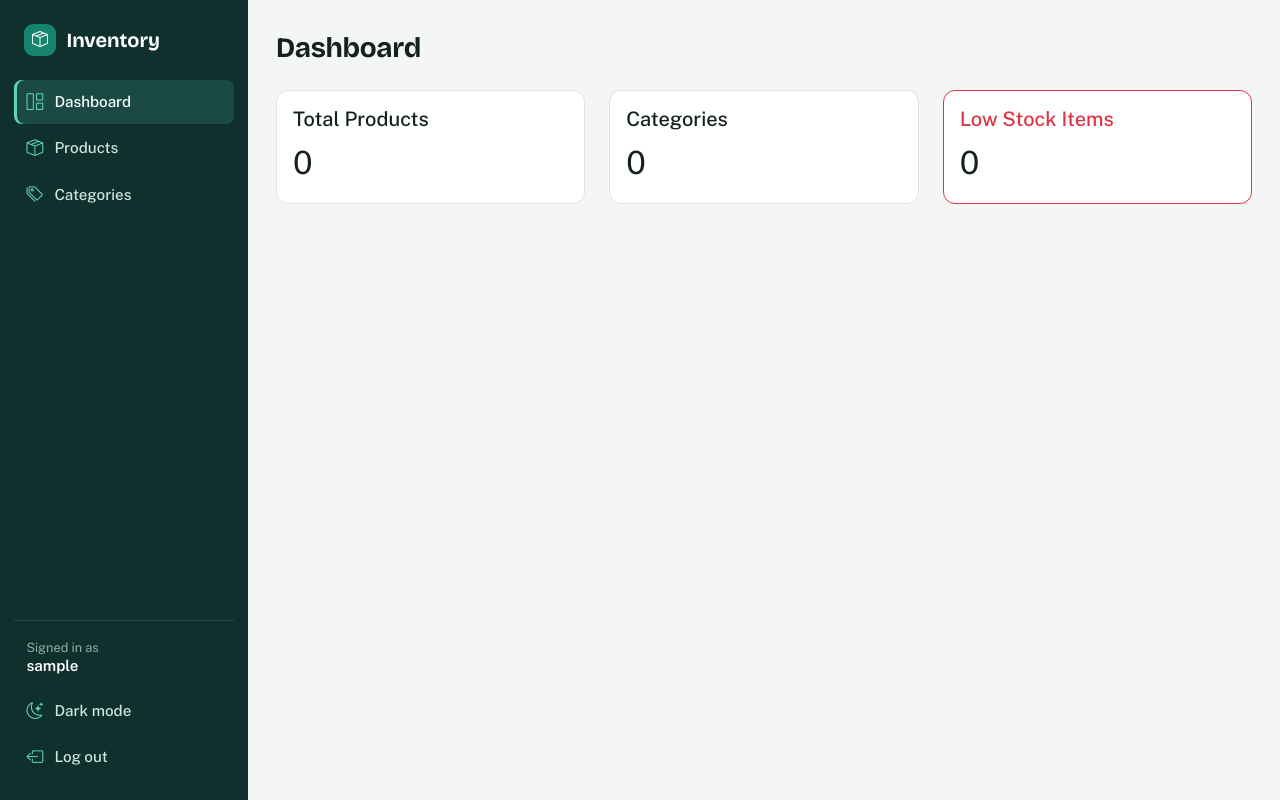
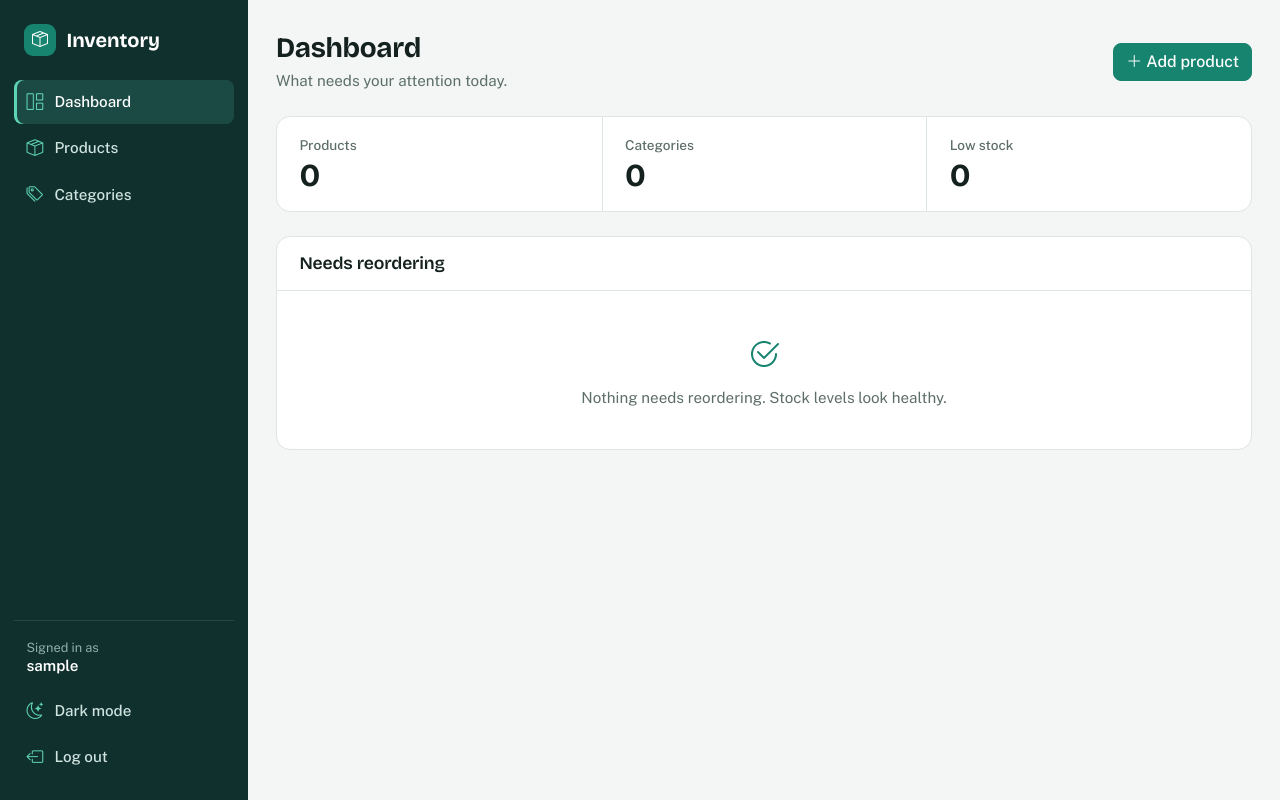
Before and after one commit to solo-forshort/inventory-management-app, a Django app: page / in a window 1280 px wide. Run offline with Django 5.2, Linux system fonts and the light colour scheme; the visitor is signed in with stand-in values (Sample User, id 1); data that the repository does not hold is empty.

Commit message:
Restyle dashboard with summary strip and reorder list

```diff
--- a/inventory/static/inventory/css/style.css
+++ b/inventory/static/inventory/css/style.css
@@ -301,3 +301,135 @@ h1 { font-size: 1.75rem; font-weight: 700; }
 }
 
 .alert { border-radius: 10px; }
+
+/* ---------- Dashboard ---------- */
+
+:root {
+    --warn-bg: #fdf1d6;
+    --warn-text: #8a5a00;
+    --danger-bg: #fbe3e0;
+    --danger-text: #a3271c;
+}
+
+[data-bs-theme="dark"] {
+    --warn-bg: #3a2c0c;
+    --warn-text: #f0c46a;
+    --danger-bg: #3d1713;
+    --danger-text: #f19a92;
+}
+
+.page-sub { margin: 0.25rem 0 0; color: var(--muted); }
+
+.stat-strip {
+    display: grid;
+    grid-template-columns: repeat(3, 1fr);
+    margin-bottom: 1.5rem;
+    background: var(--surface);
+    border: 1px solid var(--line);
+    border-radius: 14px;
+    overflow: hidden;
+}
+
+.stat {
+    display: flex;
+    flex-direction: column;
+    gap: 0.15rem;
+    padding: 1.1rem 1.4rem;
+    color: inherit;
+    text-decoration: none;
+}
+
+.stat + .stat { border-left: 1px solid var(--line); }
+a.stat:hover { background: var(--accent-soft); }
+
+.stat-label { color: var(--muted); font-size: 0.85rem; font-weight: 500; }
+
+.stat-value {
+    font-family: var(--font-head);
+    font-size: 2rem;
+    font-weight: 700;
+    line-height: 1.1;
+}
+
+.stat-alert .stat-value { color: var(--warn-text); }
+
+.panel {
+    background: var(--surface);
+    border: 1px solid var(--line);
+    border-radius: 14px;
+}
+
+.panel-head {
+    display: flex;
+    align-items: center;
+    gap: 0.6rem;
+    padding: 1rem 1.4rem;
+    border-bottom: 1px solid var(--line);
+}
+
+.panel-head h2 { margin: 0; font-size: 1.1rem; font-weight: 600; }
+
+.count-pill {
+    padding: 0.1rem 0.55rem;
+    border-radius: 999px;
+    background: var(--warn-bg);
+    color: var(--warn-text);
+    font-size: 0.8rem;
+    font-weight: 600;
+}
+
+.reorder-list { list-style: none; margin: 0; padding: 0; }
+
+.reorder-item {
+    display: grid;
+    grid-template-columns: minmax(0, 1.3fr) minmax(0, 1fr) auto;
+    align-items: center;
+    gap: 1.25rem;
+    padding: 0.95rem 1.4rem;
+}
+
+.reorder-item + .reorder-item { border-top: 1px solid var(--line); }
+
+.reorder-main { display: flex; flex-direction: column; min-width: 0; }
+
+.reorder-name {
+    color: var(--text);
+    font-weight: 600;
+    text-decoration: none;
+    overflow: hidden;
+    text-overflow: ellipsis;
+    white-space: nowrap;
+}
+
+.reorder-name:hover { color: var(--accent); text-decoration: underline; }
+.reorder-sku { color: var(--muted); font-size: 0.8rem; }
+
+.reorder-stock strong {
+    margin-right: 0.35rem;
+    font-family: var(--font-head);
+    font-size: 1.25rem;
+}
+
+.reorder-stock span { color: var(--muted); font-size: 0.85rem; }
+
+.chip {
+    padding: 0.2rem 0.65rem;
+    border-radius: 999px;
+    font-size: 0.78rem;
+    font-weight: 600;
+    white-space: nowrap;
+}
+
+.chip-warn { background: var(--warn-bg); color: var(--warn-text); }
+.chip-danger { background: var(--danger-bg); color: var(--danger-text); }
+
+.empty-state { padding: 2.5rem 1.4rem; text-align: center; color: var(--muted); }
+.empty-state i { display: block; margin-bottom: 0.5rem; font-size: 2rem; color: var(--accent); }
+.empty-state p { margin: 0; }
+
+@media (max-width: 575.98px) {
+    .stat-strip { grid-template-columns: 1fr; }
+    .stat + .stat { border-left: 0; border-top: 1px solid var(--line); }
+    .reorder-item { grid-template-columns: 1fr auto; }
+    .reorder-stock { grid-column: 1 / -1; order: 3; }
+}
--- a/inventory/templates/inventory/dashboard.html
+++ b/inventory/templates/inventory/dashboard.html
@@ -1,48 +1,59 @@
 {% extends 'inventory/base.html' %}
 {% block title %}Dashboard{% endblock %}
 {% block content %}
-<h1 class="mb-4">Dashboard</h1>
-<div class="row">
-    <div class="col-md-4">
-        <div class="card mb-3">
-            <div class="card-body">
-                <h5 class="card-title">Total Products</h5>
-                <p class="card-text fs-2">{{ total_products }}</p>
-            </div>
-        </div>
+<div class="page-head">
+    <div>
+        <h1>Dashboard</h1>
+        <p class="page-sub">What needs your attention today.</p>
     </div>
-    <div class="col-md-4">
-        <div class="card mb-3">
-            <div class="card-body">
-                <h5 class="card-title">Categories</h5>
-                <p class="card-text fs-2">{{ total_categories }}</p>
-            </div>
-        </div>
-    </div>
-    <div class="col-md-4">
-        <div class="card mb-3 border-danger">
-            <div class="card-body">
-                <h5 class="card-title text-danger">Low Stock Items</h5>
-                <p class="card-text fs-2">{{ low_stock_products|length }}</p>
-            </div>
-        </div>
-    </div>
+    <a href="{% url 'product-add' %}" class="btn btn-primary"><i class="bi bi-plus-lg me-1"></i>Add product</a>
 </div>
 
-{% if low_stock_products %}
-<h3 class="mt-4">⚠ Products needing reorder</h3>
-<table class="table table-striped">
-    <thead><tr><th>Name</th><th>SKU</th><th>In Stock</th><th>Reorder Level</th></tr></thead>
-    <tbody>
-    {% for product in low_stock_products %}
-        <tr>
-            <td>{{ product.name }}</td>
-            <td>{{ product.sku }}</td>
-            <td>{{ product.quantity_in_stock }}</td>
-            <td>{{ product.reorder_level }}</td>
-        </tr>
-    {% endfor %}
-    </tbody>
-</table>
-{% endif %}
+<section class="stat-strip" aria-label="Summary">
+    <a class="stat" href="{% url 'product-list' %}">
+        <span class="stat-label">Products</span>
+        <span class="stat-value">{{ total_products }}</span>
+    </a>
+    <a class="stat" href="{% url 'category-list' %}">
+        <span class="stat-label">Categories</span>
+        <span class="stat-value">{{ total_categories }}</span>
+    </a>
+    <div class="stat{% if low_stock_products %} stat-alert{% endif %}">
+        <span class="stat-label">Low stock</span>
+        <span class="stat-value">{{ low_stock_products|length }}</span>
+    </div>
+</section>
+
+<section class="panel">
+    <div class="panel-head">
+        <h2>Needs reordering</h2>
+        {% if low_stock_products %}<span class="count-pill">{{ low_stock_products|length }}</span>{% endif %}
+    </div>
+    {% if low_stock_products %}
+    <ul class="reorder-list">
+        {% for product in low_stock_products %}
+        <li class="reorder-item">
+            <div class="reorder-main">
+                <a class="reorder-name" href="{% url 'product-edit' product.pk %}">{{ product.name }}</a>
+                <span class="reorder-sku">{{ product.sku }}</span>
+            </div>
+            <div class="reorder-stock">
+                <strong>{{ product.quantity_in_stock }}</strong>
+                <span>in stock &middot; reorder at {{ product.reorder_level }}</span>
+            </div>
+            {% if product.quantity_in_stock == 0 %}
+                <span class="chip chip-danger">Out of stock</span>
+            {% else %}
+                <span class="chip chip-warn">Low</span>
+            {% endif %}
+        </li>
+        {% endfor %}
+    </ul>
+    {% else %}
+    <div class="empty-state">
+        <i class="bi bi-check2-circle"></i>
+        <p>Nothing needs reordering. Stock levels look healthy.</p>
+    </div>
+    {% endif %}
+</section>
 {% endblock %}
```
